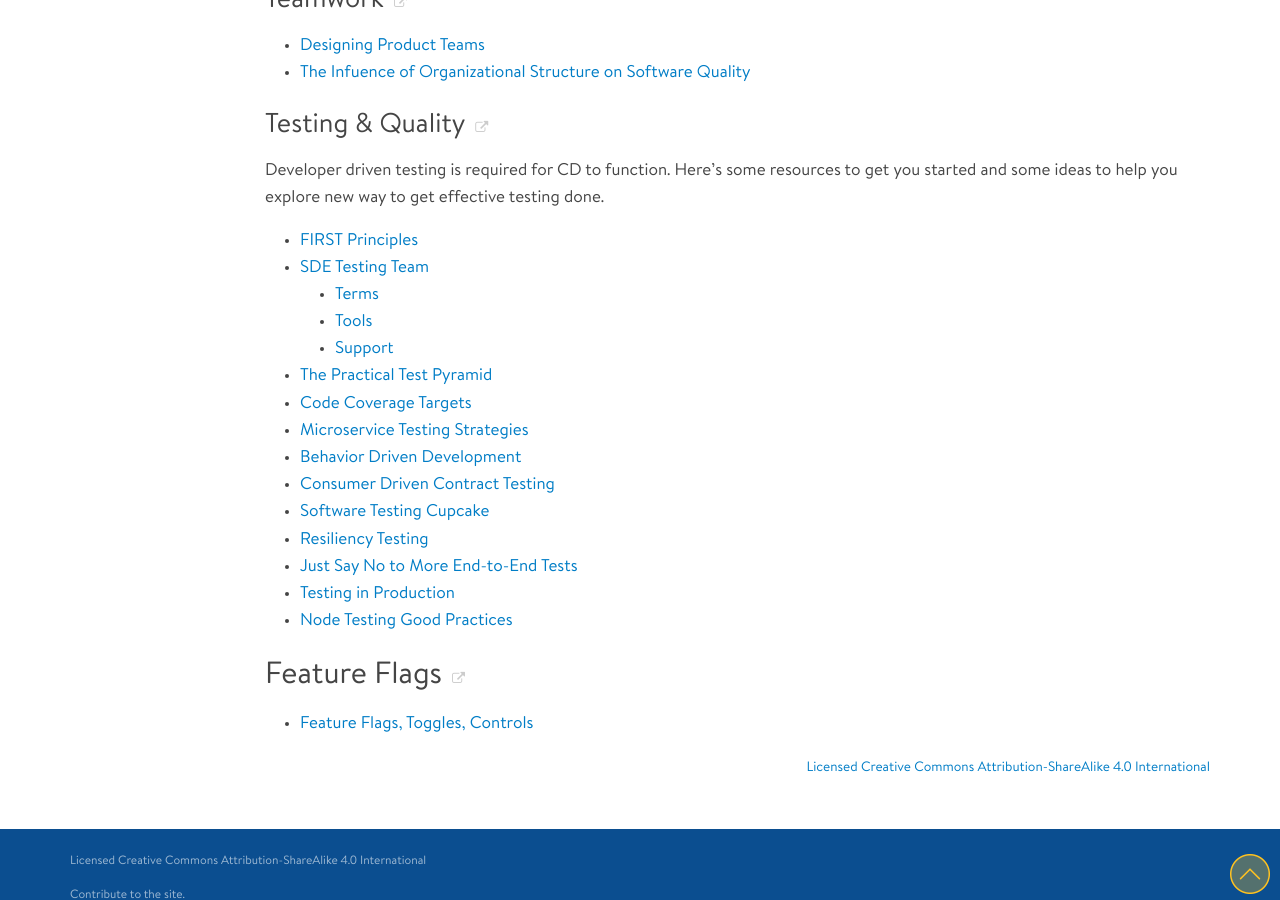
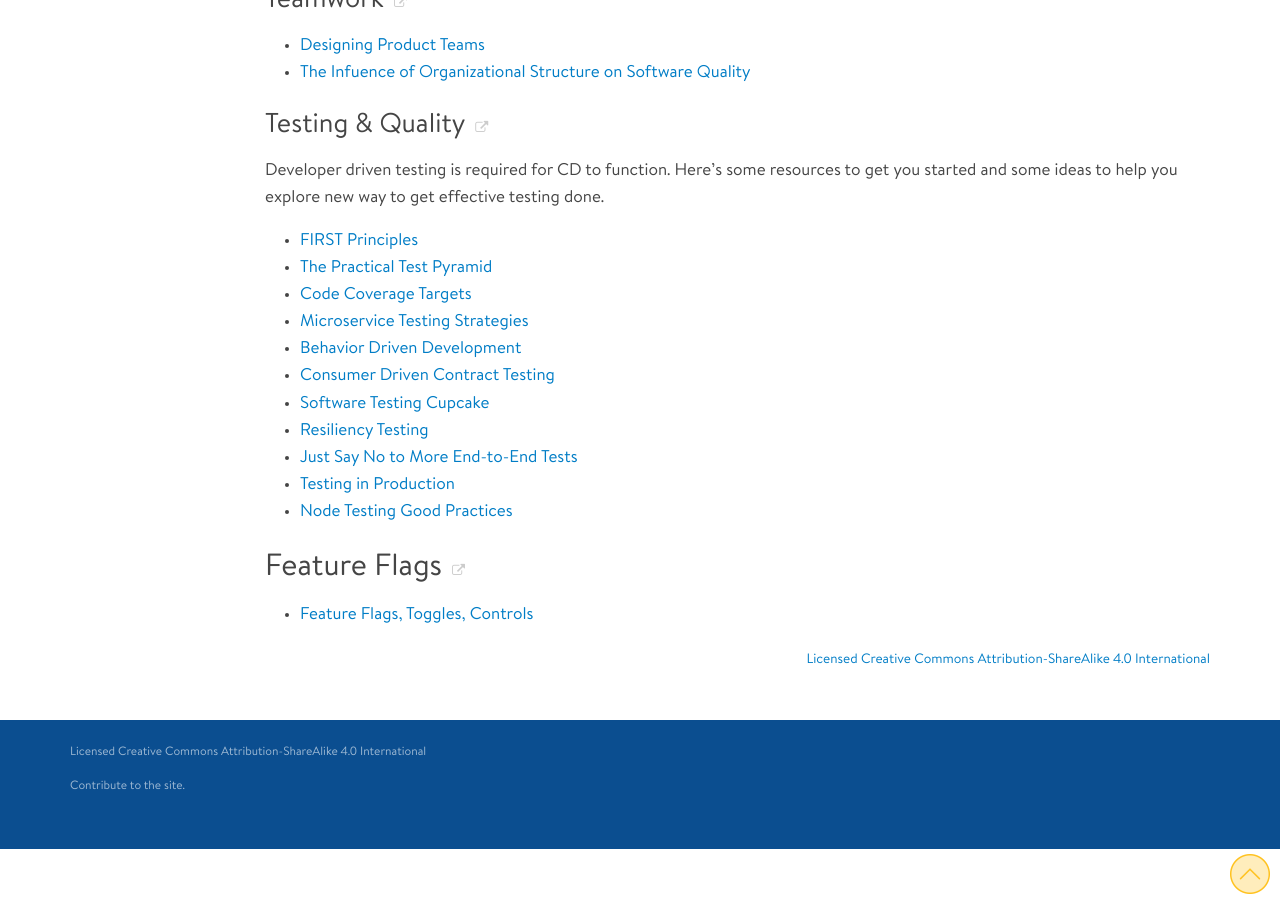
Before and after one commit to devopsdojoconsortium/devopsdojoconsortium.github.io, a Jekyll site: the page built from docs/references/index.md, in a window 1280 px wide and 900 px high, scrolled down 5815 px. Built offline with Jekyll 4.4.1, drawn with Linux system fonts in a browser that asks for light colours; comment, search, counter and statistics services are not loaded.

Commit message:
Remove SDE links

```diff
--- a/docs/references/index.md
+++ b/docs/references/index.md
@@ -252,10 +252,6 @@ Proper source management is foundational. Everything related to value delivery m
 Developer driven testing is required for CD to function. Here's some resources to get you started and some ideas to help you explore new way to get effective testing done.
 
 - [FIRST Principles](http://agileinaflash.blogspot.com/2009/02/first.html)
-- [SDE Testing Team](http://testing.walmart.com/)
-  - [Terms](http://testing.walmart.com/testsolutions/testing-practices/testing-terms.html)
-  - [Tools](http://testing.walmart.com/start-testing.html)
-  - [Support](http://testing.walmart.com/support.html)
 - [The Practical Test Pyramid](https://martinfowler.com/articles/practical-test-pyramid.html)
 - [Code Coverage Targets](https://martinfowler.com/bliki/TestCoverage.html)
 - [Microservice Testing Strategies](https://martinfowler.com/articles/microservice-testing/)
```
